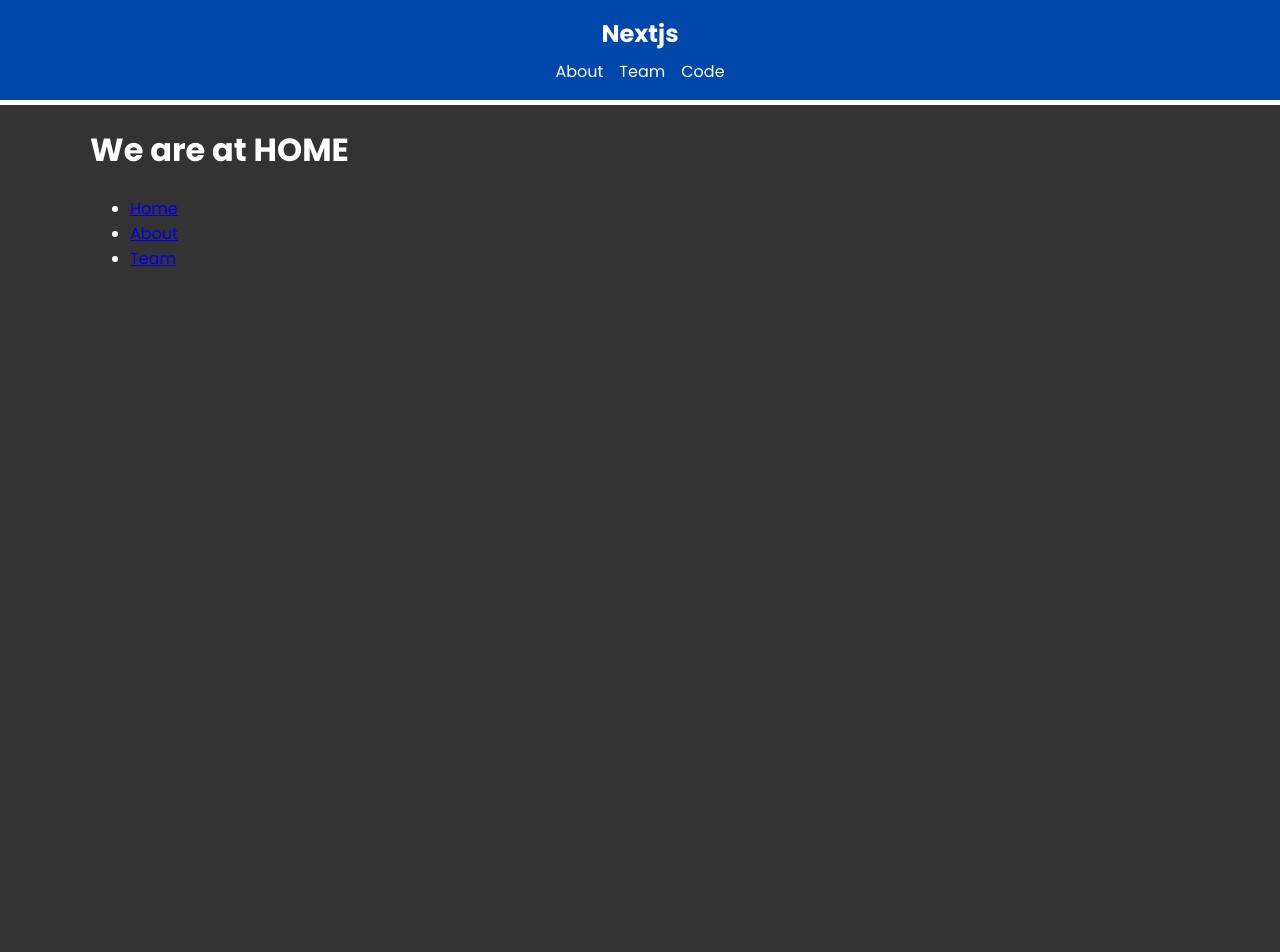
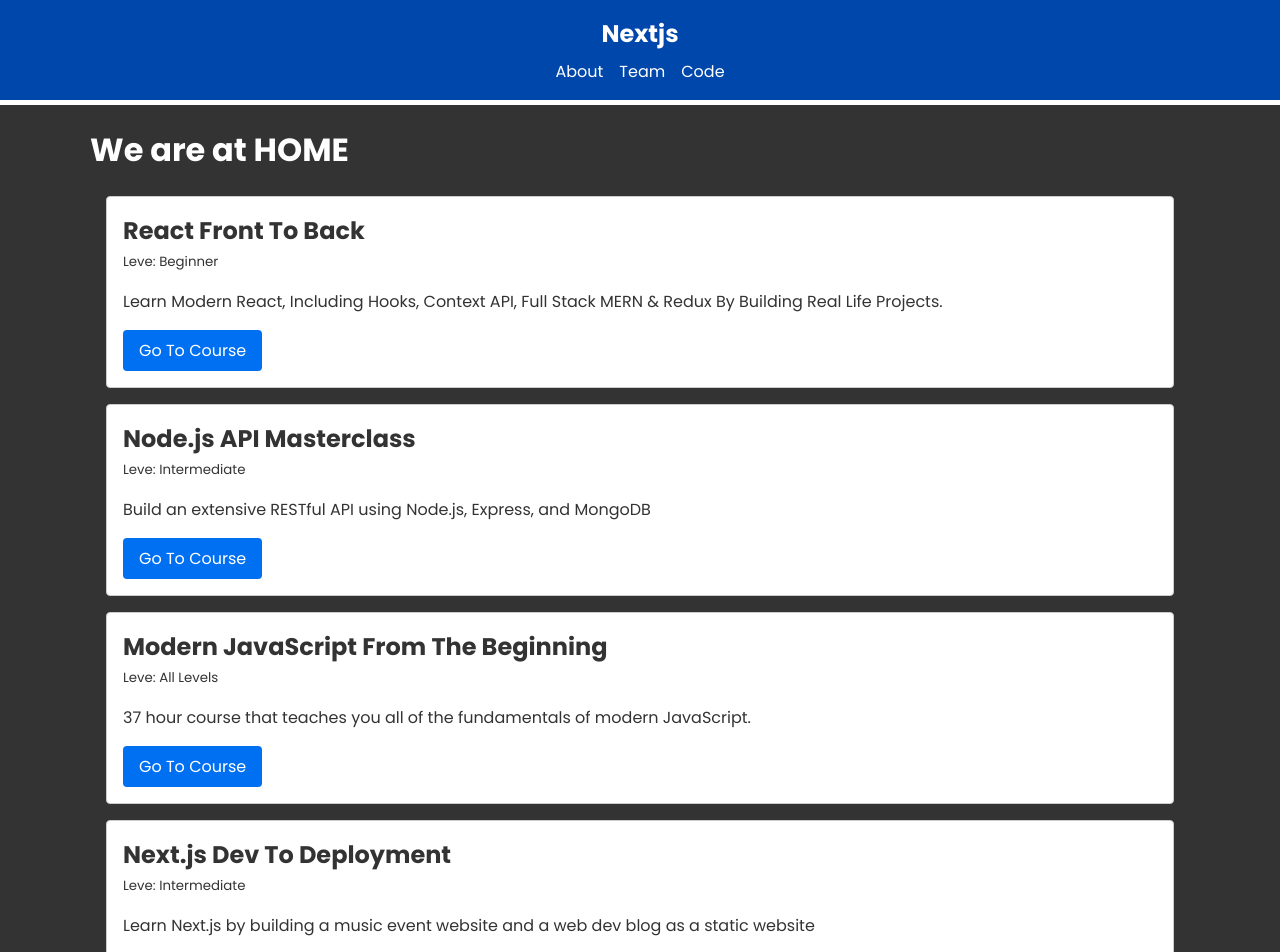
Before and after one commit to jaebungs/nextjs-crash, a Next.js app: page / in a window 1280 px wide. Shown: the top 952 px of the page. Before the commit the page ends 800 px from the top, so only its background shows below. Built offline with nearby package versions, Linux system fonts and the light colour scheme.

Commit message:
adding API and fetching it

```diff
--- /dev/null
+++ b/app/api/courses/data.json
@@ -0,0 +1,37 @@
+[
+    {
+      "id": 1,
+      "title": "React Front To Back",
+      "description": "Learn Modern React, Including Hooks, Context API, Full Stack MERN & Redux By Building Real Life Projects.",
+      "link": "https://www.traversymedia.com/Modern-React-Front-To-Back-Course",
+      "level": "Beginner"
+    },
+    {
+      "id": 2,
+      "title": "Node.js API Masterclass",
+      "description": "Build an extensive RESTful API using Node.js, Express, and MongoDB",
+      "link": "https://www.traversymedia.com/node-js-api-masterclass",
+      "level": "Intermediate"
+    },
+    {
+      "id": 3,
+      "title": "Modern JavaScript From The Beginning",
+      "description": "37 hour course that teaches you all of the fundamentals of modern JavaScript.",
+      "link": "https://www.traversymedia.com/modern-javascript-2-0",
+      "level": "All Levels"
+    },
+    {
+      "id": 4,
+      "title": "Next.js Dev To Deployment",
+      "description": "Learn Next.js by building a music event website and a web dev blog as a static website",
+      "link": "https://www.traversymedia.com/next-js-dev-to-deployment",
+      "level": "Intermediate"
+    },
+    {
+      "id": 5,
+      "title": "50 Projects in 50 Days",
+      "description": "Sharpen your skills by building 50 quick, unique & fun mini projects.",
+      "link": "https://www.traversymedia.com/50-Projects-In-50-Days",
+      "level": "Beginner"
+    }
+  ]
--- /dev/null
+++ b/app/api/courses/route.js
@@ -0,0 +1,7 @@
+import courses from './data.json'
+import { NextResponse } from 'next/server'
+
+export async function GET(request) {
+    // return NextResponse(courses) // return string
+    return NextResponse.json(courses)
+}
--- /dev/null
+++ b/app/components/Courses.jsx
@@ -0,0 +1,29 @@
+import Link from "next/link"
+
+async function fetchCourses() {
+    const response = await fetch("http://localhost:3000/api/courses")
+    const courses = await response.json()
+
+    return courses
+}
+
+const Courses = async () => {
+    const courses = await fetchCourses()
+
+  return (
+    <div className="courses">
+        { courses.map( course => (
+            <div key={ course.id } className="card">
+                <h2>{ course.title }</h2>
+                <small>Leve: { course.level }</small>
+                <p>{ course.description }</p>
+                <Link href={course.link} target="_balnk" className="btn">
+                    Go To Course
+                </Link>
+            </div>
+        ))}
+    </div>
+  )
+}
+
+export default Courses
--- a/app/page.js
+++ b/app/page.js
@@ -1,14 +1,11 @@
 import Link from "next/link";
+import Courses from "./components/Courses";
 
 const HomePage = () => {
   return (
     <div>
       <h1>We are at HOME</h1>
-      <ul>
-        <li><Link href='/'>Home</Link></li>
-        <li><Link href='/about'>About</Link></li>
-        <li><Link href='/about/team'>Team</Link></li>
-      </ul>
+      <Courses />
     </div>
   )
 }
```
Also changed, not shown: 1 other file (tests, documents, lock files or other folders).
